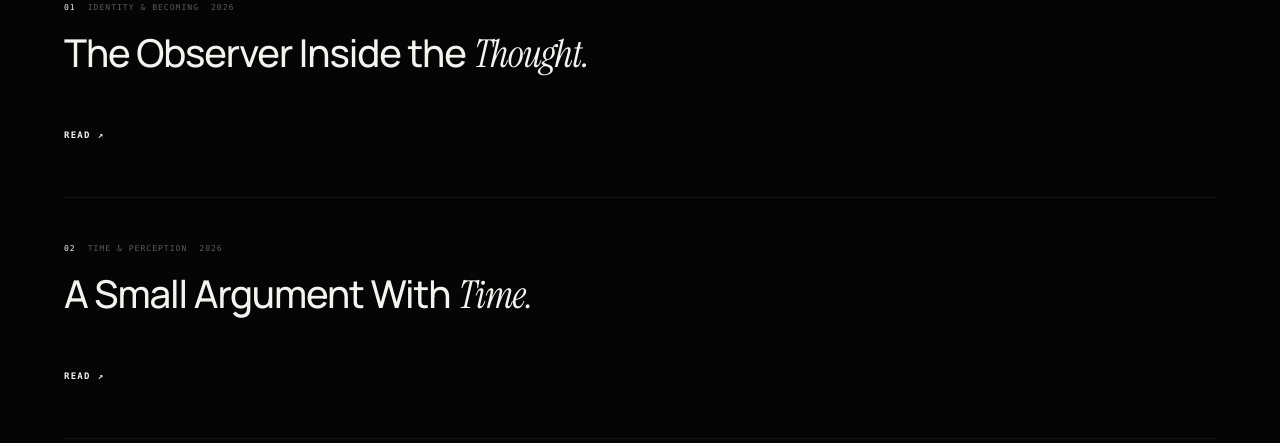
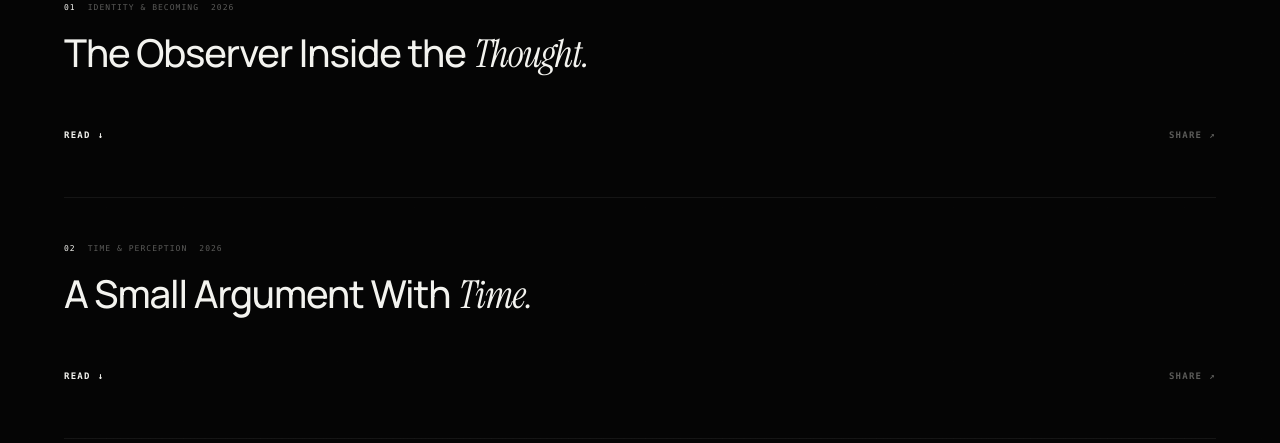
Before and after one commit to shahriarbappy60-ship-it/personal-universe, a React (Vite) app: page /wonder in a window 1280 px wide. Shown: the part 1020-1463 px from the top of the page. Built offline with nearby package versions, Linux system fonts and the light colour scheme.

Commit message:
Fix unified Wonder writing accordion interaction

```diff
--- a/src/pages/WonderPage.jsx
+++ b/src/pages/WonderPage.jsx
@@ -35,27 +35,26 @@ function ShareButton({ entry, className = '' }) {
 }
 
 function WritingRow({ writing, index, onOpen, isOpen, onClose }) {
-  const rowRef = useRef(null);
   const isLong = writing.length === 'long';
   const title = getWritingTitle(writing);
 
-  const handleOpen = e => {
+  const handleToggle = e => {
     e?.stopPropagation?.();
-    if (isLong) onOpen(writing);
-  };
-
-  const handleClose = e => {
-    e?.stopPropagation?.();
-    onClose(writing);
+    if (isLong) {
+      if (isOpen) onClose(writing);
+      else onOpen(writing);
+    }
   };
 
   return (
     <article
-      ref={rowRef}
       id={`writing-${writing.id}`}
       className={`wonder-writing-row wonder-writing-${writing.length}${isOpen ? ' is-open' : ''}`}
     >
-      <div className={`wonder-writing-main${isLong && !isOpen ? " is-preview-clickable" : ""}`} onClick={isLong && !isOpen ? handleOpen : undefined}>
+      <div
+        className={`wonder-writing-main${isLong ? ' is-preview-clickable' : ''}`}
+        onClick={isLong ? handleToggle : undefined}
+      >
         <div className="wonder-writing-meta">
           <span>{String(index + 1).padStart(2, '0')}</span>
           <span>{writing.tag || 'WRITING'}</span>
@@ -76,31 +75,37 @@ function WritingRow({ writing, index, onOpen, isOpen, onClose }) {
         </div>
 
         <div className="wonder-writing-footer">
-          {!isLong ? null : !isOpen ? (
-            <button
-              type="button"
-              className="wonder-writing-read"
-              onClick={handleOpen}
-              aria-expanded="false"
-              aria-controls={`writing-body-${writing.id}`}
-            >
-              READ <span aria-hidden="true">↗</span>
-            </button>
-          ) : (
+          {isLong ? (
+            isOpen ? (
               <>
-              <ShareButton entry={writing} />
                 <button
                   type="button"
                   className="wonder-writing-close"
-                onClick={handleClose}
+                  onClick={handleToggle}
                   aria-expanded="true"
                   aria-controls={`writing-body-${writing.id}`}
                 >
                   CLOSE <span aria-hidden="true">×</span>
                 </button>
+                <ShareButton entry={writing} />
               </>
+            ) : (
+              <>
+                <button
+                  type="button"
+                  className="wonder-writing-read"
+                  onClick={handleToggle}
+                  aria-expanded="false"
+                  aria-controls={`writing-body-${writing.id}`}
+                >
+                  READ <span aria-hidden="true">↓</span>
+                </button>
+                <ShareButton entry={writing} />
+              </>
+            )
+          ) : (
+            <ShareButton entry={writing} />
           )}
-          {!isLong && <ShareButton entry={writing} />}
         </div>
       </div>
     </article>
@@ -120,16 +125,9 @@ export default function WonderPage() {
     if (!hash.startsWith('#writing-')) return;
     const id = hash.slice('#writing-'.length);
     const entry = writings.find(item => item.id === id);
-    window.requestAnimationFrame(() => {
     if (entry?.length === 'long') {
-        setSelectedWriting(entry);
-        window.setTimeout(() => {
-          document.getElementById(hash.slice(1))?.scrollIntoView({ block: 'start', behavior: 'smooth' });
-        }, 80);
-      } else {
-        document.getElementById(hash.slice(1))?.scrollIntoView({ block: 'center', behavior: 'smooth' });
+      window.requestAnimationFrame(() => setSelectedWriting(entry));
     }
-    });
   }, []);
 
   useEffect(() => {
```
Lines whose indentation alone changed are shown as unchanged.
